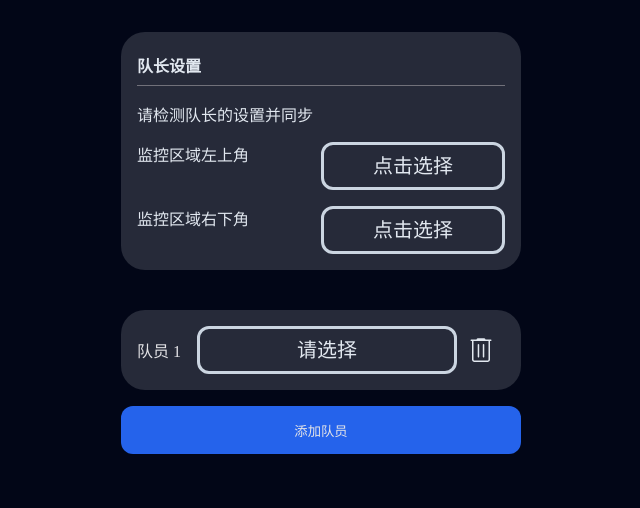
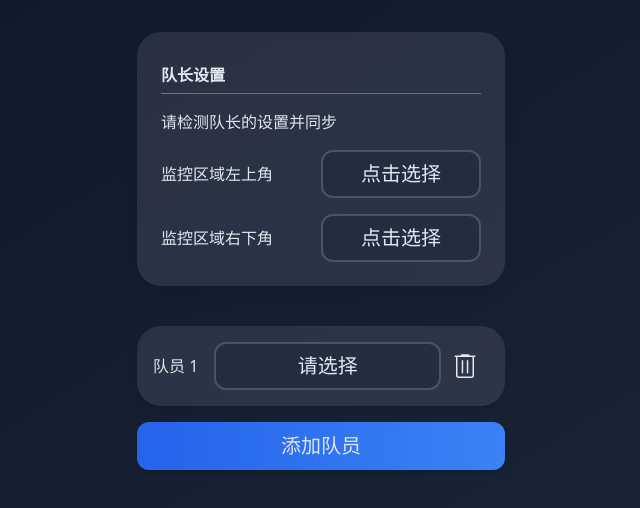
Before and after one commit to zrll12/transaction-sync, a Vue app: page / in a window 1280 px wide. Both pictures are taken after a click on the button "添加队员". Shown: the top 508 px of the page, without its empty margins (319-959 px from the left). Built offline with nearby package versions, Linux system fonts and the light colour scheme.

Commit message:
refactor: change design

```diff
--- a/src/pages/dialog.vue
+++ b/src/pages/dialog.vue
@@ -13,7 +13,7 @@ const selectWindowClose = () => {
     <div class="size-64px flex items-center justify-center" data-tauri-drag-region>
       <img src="/img.png" alt="" @dragstart.prevent data-tauri-drag-region>
     </div>
-    <button class="cursor-pointer w-full bg-blue-500 text-zinc-200 px-3 py-1 rounded-md border-none" @click="selectWindowClose">
+    <button class="w-full rounded-xl bg-gradient-to-r from-blue-600 to-blue-500 text-zinc-200 border-none cursor-pointer shadow-md hover:shadow-blue-500/30 transition-all hover:scale-[1.02] active:scale-95 font-sans px-3 py-1" @click="selectWindowClose">
       确认
     </button>
   </div>
--- a/src/pages/index.vue
+++ b/src/pages/index.vue
@@ -81,23 +81,23 @@ listen('set_click_position', (event) => {
 </script>
 
 <template>
-  <div class="w-full h-full bg-slate-950">
-  <div class="h-full max-w-400px overflow-auto mx-auto py-32px box-border">
+  <div class="w-full h-full bg-gradient-to-br from-slate-900 to-slate-800 font-sans text-base leading-normal">
+  <div class="h-full max-w-400px overflow-auto mx-auto py-32px box-border px-4">
     <div class="w-full">
-      <div class="w-full h-fit box-border p-4 bg-slate-100/15  rounded-3xl">
-        <h1 class="text-slate-200 text-base leading-none">队长设置</h1>
+      <div class="w-full h-fit box-border p-6 bg-slate-100/10 rounded-3xl shadow-lg backdrop-blur-sm border border-slate-700/30">
+        <h1 class="text-slate-200 text-base leading-none font-sans">队长设置</h1>
         <div class="w-full h-1px bg-zinc-500"></div>
-        <p class="text-slate-200">请检测队长的设置并同步</p>
+        <p class="text-slate-200 font-sans">请检测队长的设置并同步</p>
         <div class="flex flex-col gap-4">
-        <div class="w-full grid grid-cols-2 justify-between">
-            <span class="text-slate-200">监控区域左上角</span>
-            <button @click="()=>rootSelectClick(RootSelectType.LT)" class="min-h-48px hover:text-blue-500 hover:border-blue-500 transition cursor-pointer rounded-xl text-slate-200 text-xl bg-transparent border border-3px border-solid border-slate-300">
+        <div class="w-full grid grid-cols-2 justify-between items-center">
+            <span class="text-slate-200 font-sans">监控区域左上角</span>
+            <button @click="()=>rootSelectClick(RootSelectType.LT)" class="min-h-48px hover:text-blue-400 hover:border-blue-400 transition-all duration-200 cursor-pointer rounded-xl text-slate-200 text-xl bg-slate-800/50 border border-2px border-solid border-slate-600 hover:bg-slate-700/50 active:scale-95 font-sans">
               {{ point1Text }}
             </button>
           </div>
-          <div class="w-full grid grid-cols-2 justify-between">
-            <span class="text-slate-200">监控区域右下角</span>
-            <button @click="()=>rootSelectClick(RootSelectType.RB)" class="min-h-48px hover:text-blue-500 hover:border-blue-500 transition cursor-pointer rounded-xl text-slate-200 text-xl bg-transparent border border-3px border-solid border-slate-300">
+          <div class="w-full grid grid-cols-2 justify-between items-center">
+            <span class="text-slate-200 font-sans">监控区域右下角</span>
+            <button @click="()=>rootSelectClick(RootSelectType.RB)" class="min-h-48px hover:text-blue-400 hover:border-blue-400 transition-all duration-200 cursor-pointer rounded-xl text-slate-200 text-xl bg-slate-800/50 border border-2px border-solid border-slate-600 hover:bg-slate-700/50 active:scale-95 font-sans">
               {{ point2Text }}
             </button>
           </div>
@@ -105,22 +105,22 @@ listen('set_click_position', (event) => {
       </div>
     </div>
     <div class="w-full space-y-4 mt-40px">
-      <div class="w-full p-4 bg-slate-100/15 rounded-3xl box-border flex items-center justify-around gap-4" v-for="member of teamMember" :key="member.id">
+      <div class="w-full p-4 bg-slate-100/10 rounded-3xl box-border flex items-center justify-around gap-4 shadow-md backdrop-blur-sm border border-slate-700/30 transition-all hover:bg-slate-700/20" v-for="member of teamMember" :key="member.id">
         <div>
-          <span class="text-zinc-200">队员 {{ member.id }}</span>
+          <span class="text-zinc-200 font-sans">队员 {{ member.id }}</span>
         </div>
         <div class="grow flex">
-        <button @click="()=>onClickTeamMemberSelect(member.id)" class="h-48px grow hover:text-blue-500 hover:border-blue-500 transition cursor-pointer rounded-xl text-slate-200 text-xl bg-transparent border border-3px border-solid border-slate-300">
+        <button @click="()=>onClickTeamMemberSelect(member.id)" class="h-48px grow hover:text-blue-400 hover:border-blue-400 transition-all duration-200 cursor-pointer rounded-xl text-slate-200 text-xl bg-slate-800/50 border border-2px border-solid border-slate-600 hover:bg-slate-700/50 active:scale-95 font-sans">
           {{ getMemberText(member.id) }}
         </button>
-        <button @click="() => removeTeamMember(member.id)" class="h-48px w-48px aspect-square bg-transparent border-none text-slate-200">
+        <button @click="() => removeTeamMember(member.id)" class="h-48px w-48px aspect-square bg-transparent border-none text-slate-200 font-sans">
           <Trash class="size-full hover:bg-red-500/20 cursor-pointer rounded" />
         </button>
       </div>
       </div>
     </div>
     <div class="w-full h-fit mt-4">
-      <button class="bg-none w-full h-48px rounded-xl bg-blue-600 text-zinc-200 border-none cursor-pointer" @click="addTeamMember">
+      <button class="w-full h-48px rounded-xl bg-gradient-to-r from-blue-600 to-blue-500 text-zinc-200 border-none cursor-pointer shadow-md hover:shadow-blue-500/30 transition-all hover:scale-[1.02] active:scale-95 font-sans text-xl" @click="addTeamMember">
         添加队员
       </button>
     </div>
```
